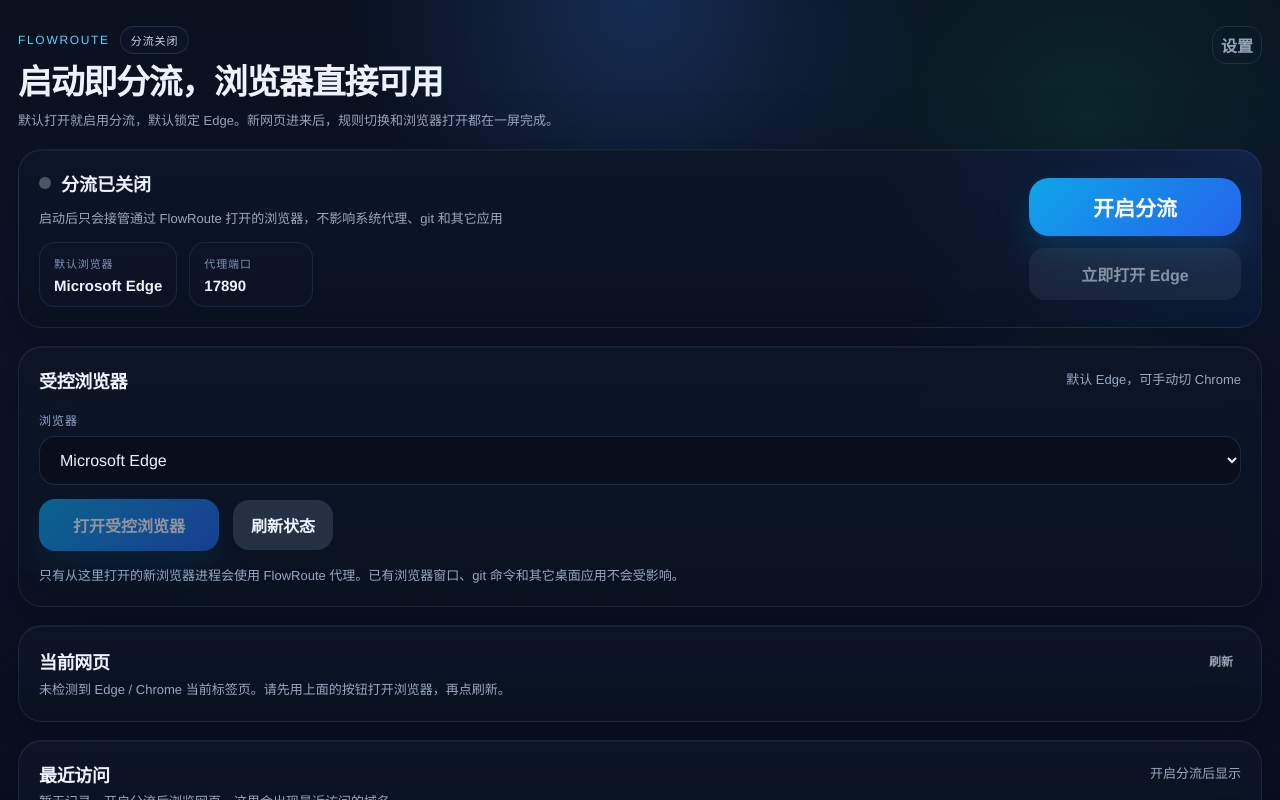
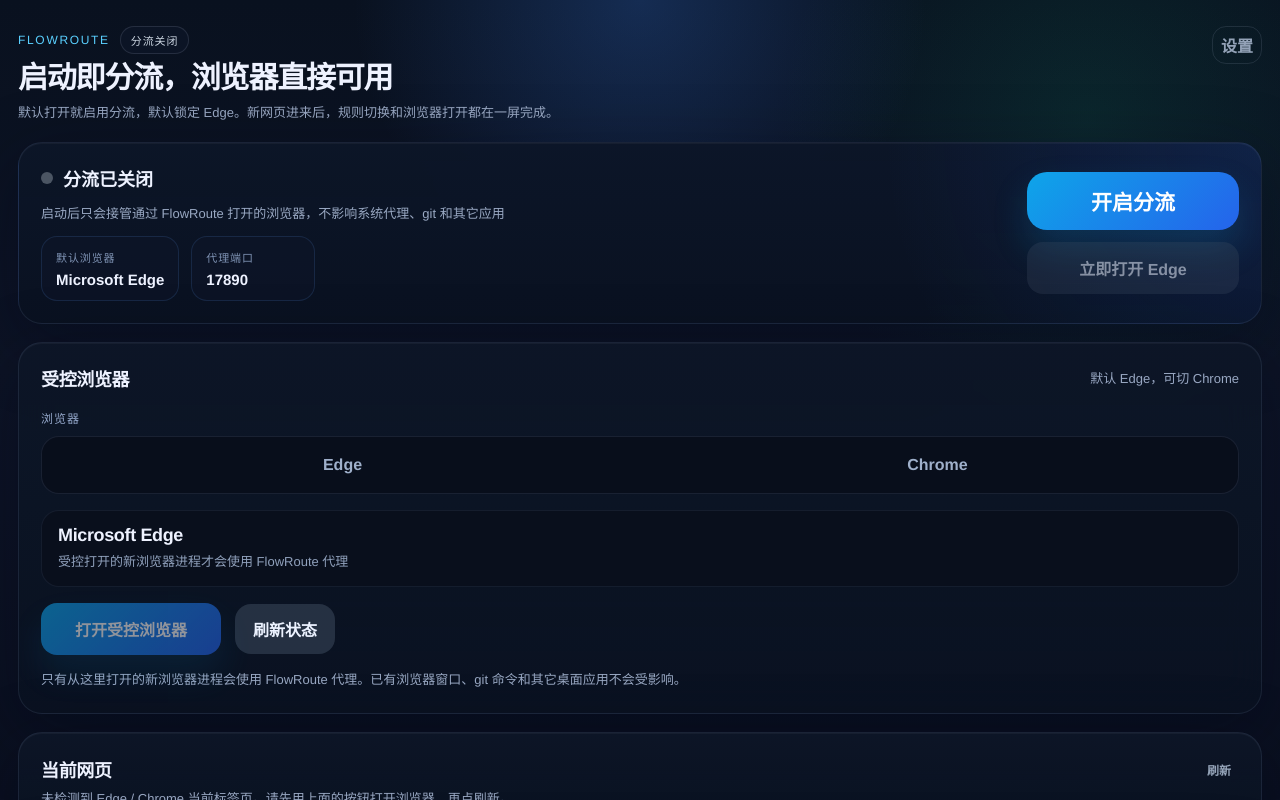
Before and after one commit to blackwait/flowroute, a React (Vite) app: page / in a window 1280 px wide. Built offline with nearby package versions, Linux system fonts and the light colour scheme.

Commit message:
feat: refine flowroute browser controls

```diff
--- a/src/App.tsx
+++ b/src/App.tsx
@@ -242,20 +242,28 @@
       <section className="card card-grid">
         <div className="section-head">
           <h2>受控浏览器</h2>
-          <span className="hint">默认 Edge，可手动切 Chrome</span>
+          <span className="hint">默认 Edge，可切 Chrome</span>
         </div>
         <div className="control-panel">
-          <label className="field">
+          <div className="browser-switcher">
             <span className="field-label">浏览器</span>
-            <select
-              value={status?.selected_browser ?? 'edge'}
-              onChange={(event) => changeBrowser(event.target.value as BrowserKind)}
-            >
+            <div className="segment-control" role="tablist" aria-label="选择受控浏览器">
               {(status?.supported_browsers ?? ['edge', 'chrome']).map((browser) => (
-                <option key={browser} value={browser}>{browserLabel(browser)}</option>
+                <button
+                  key={browser}
+                  type="button"
+                  className={`segment-option ${status?.selected_browser === browser ? 'active' : ''}`}
+                  onClick={() => changeBrowser(browser)}
+                >
+                  {browser === 'edge' ? 'Edge' : 'Chrome'}
+                </button>
               ))}
-            </select>
-          </label>
+            </div>
+          </div>
+          <div className="browser-summary">
+            <strong>{browserLabel(status?.selected_browser ?? 'edge')}</strong>
+            <span>受控打开的新浏览器进程才会使用 FlowRoute 代理</span>
+          </div>
           <div className="actions spacious">
             <button className="primary-wide" disabled={!status?.running || bootstrapping} onClick={openBrowser}>
               打开受控浏览器
--- a/src/styles.css
+++ b/src/styles.css
@@ -56,7 +56,7 @@
   min-width: 0;
   flex: 1;
   display: grid;
-  gap: 10px;
+  gap: 8px;
 }
 
 .hero-topline {
@@ -93,8 +93,8 @@
 
 h1 {
   margin: 0;
-  font-size: 34px;
-  line-height: 1.06;
+  font-size: 30px;
+  line-height: 1.08;
   letter-spacing: -0.04em;
 }
 
@@ -116,7 +116,7 @@
   background: linear-gradient(180deg, rgba(13, 22, 39, 0.96), rgba(10, 18, 33, 0.9));
   border: 1px solid rgba(110, 131, 169, 0.16);
   border-radius: 24px;
-  padding: 20px;
+  padding: 22px;
   box-shadow: 0 20px 70px rgba(2, 6, 23, 0.34), inset 0 1px 0 rgba(255, 255, 255, 0.04);
   backdrop-filter: blur(18px);
   min-width: 0;
@@ -215,7 +215,7 @@
 
 .control-panel {
   display: grid;
-  gap: 14px;
+  gap: 16px;
 }
 
 .section-head {
@@ -316,11 +316,6 @@
   min-width: 180px;
 }
 
-.field {
-  display: grid;
-  gap: 8px;
-}
-
 .field-label {
   font-size: 12px;
   color: #93a7c9;
@@ -328,7 +323,6 @@
   letter-spacing: 0.08em;
 }
 
-select,
 input {
   width: 100%;
   border-radius: 16px;
@@ -337,6 +331,57 @@
   color: #edf2ff;
   padding: 14px 16px;
   outline: none;
+}
+
+.browser-switcher {
+  display: grid;
+  gap: 10px;
+}
+
+.segment-control {
+  display: inline-grid;
+  grid-template-columns: repeat(2, minmax(0, 1fr));
+  gap: 6px;
+  padding: 6px;
+  border-radius: 18px;
+  background: rgba(9, 15, 28, 0.92);
+  border: 1px solid rgba(110, 131, 169, 0.16);
+}
+
+.segment-option {
+  min-width: 132px;
+  min-height: 44px;
+  padding: 10px 16px;
+  border-radius: 14px;
+  background: transparent;
+  color: #9fb0cb;
+  box-shadow: none;
+}
+
+.segment-option.active {
+  background: linear-gradient(135deg, #1d4ed8, #0ea5e9);
+  color: #ffffff;
+  box-shadow: 0 14px 30px rgba(14, 165, 233, 0.22);
+}
+
+.browser-summary {
+  display: grid;
+  gap: 6px;
+  padding: 14px 16px;
+  border-radius: 18px;
+  background: rgba(9, 15, 28, 0.78);
+  border: 1px solid rgba(110, 131, 169, 0.12);
+}
+
+.browser-summary strong {
+  font-size: 18px;
+  letter-spacing: -0.02em;
+}
+
+.browser-summary span {
+  color: #90a1bc;
+  font-size: 13px;
+  line-height: 1.55;
 }
 
 .list {
```
